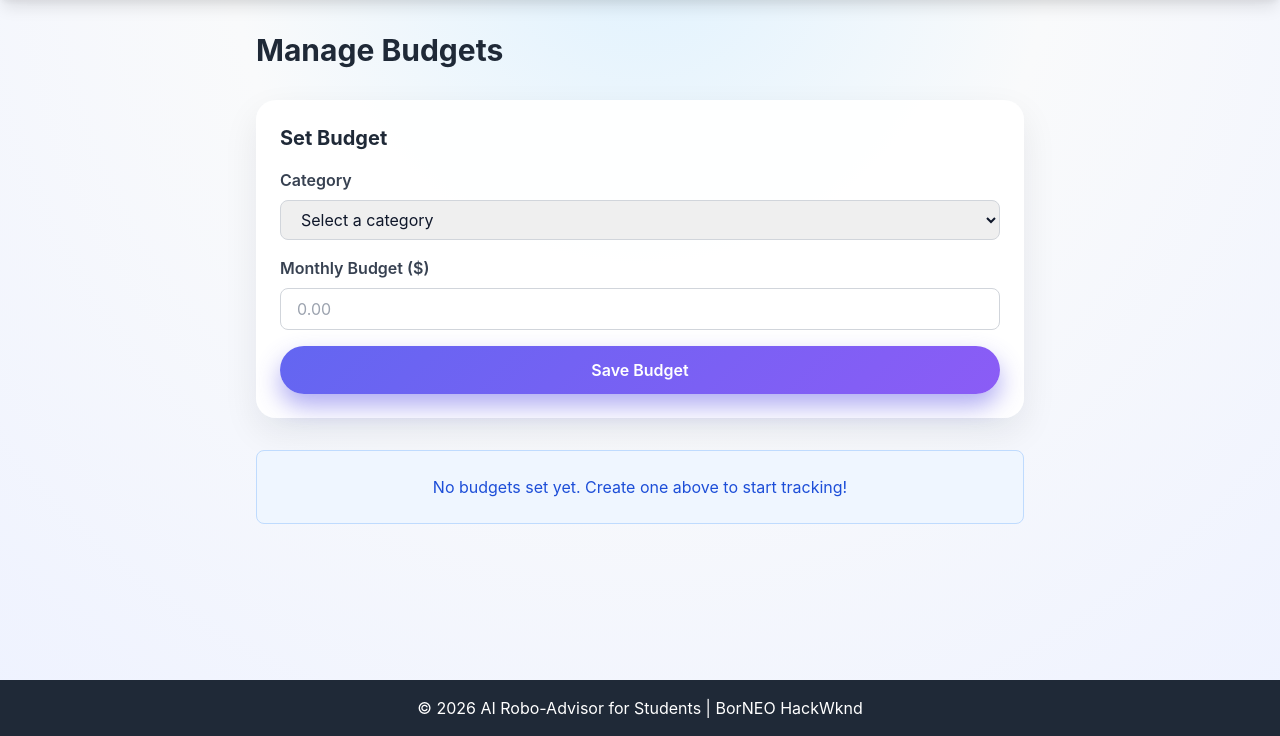
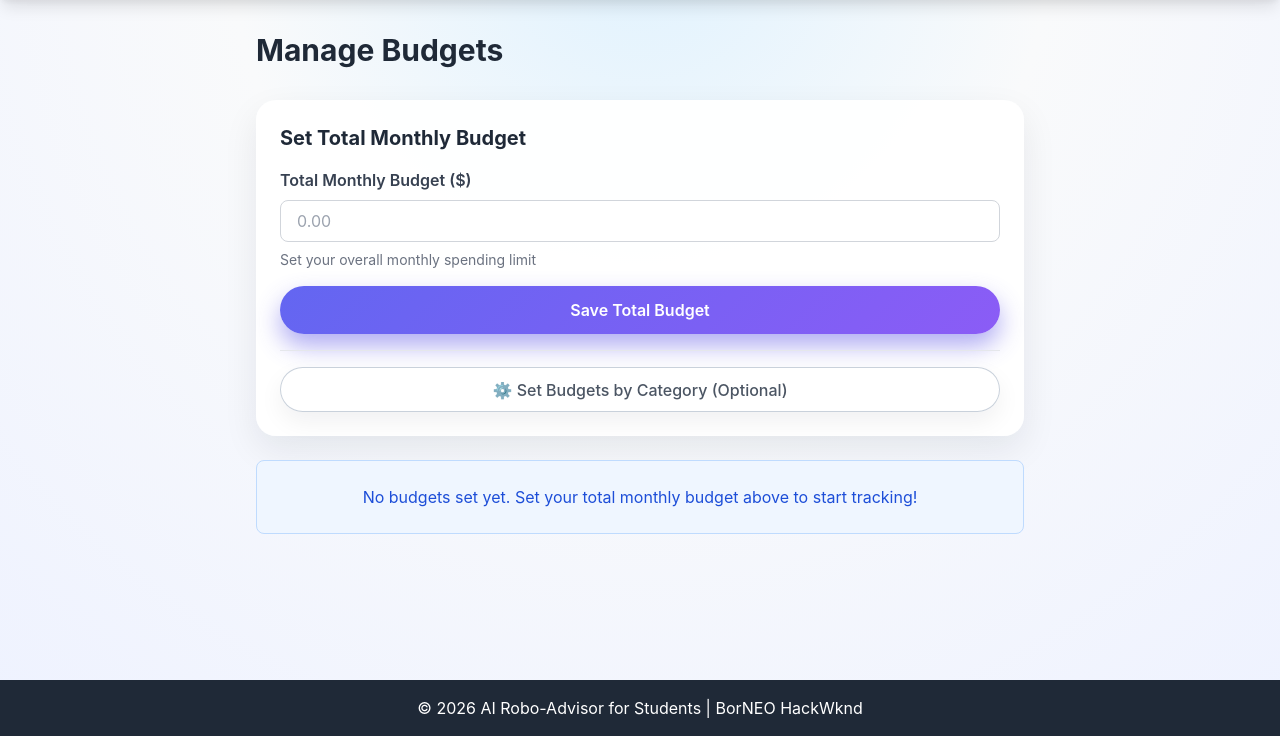
Before and after one commit to vincentlee001804/roboadvisor, a Flask app: template templates/budget.html in a window 1280 px wide. Shown: the part 64-800 px from the top of the page. Run offline with Flask 3, Linux system fonts and the light colour scheme; the template is opened without the code that fills it, so the values that code supplies are empty.

Commit message:
Implement total monthly budget feature with dashboard integration
- Add total budget support (default) with optional category budgets
- Update budget page to show total budget first, with toggle for category budgets
- Integrate total budget into AI advice generation
- Include total budget in BNPL analysis for personalized recommendations
- Update dashboard to show comprehensive budget card with spent/remaining info
- Combine expense and budget information into single dashboard card

```diff
--- a/app.py
+++ b/app.py
@@ -66,8 +66,9 @@ def index():
         elif hasattr(exp.get('date'), 'timestamp'):
             exp['date'] = datetime.fromtimestamp(exp['date'].timestamp())
 
-    # Get budgets
-    budgets = firebase.get_budgets(user['id'])
+    # Get total budget and category budgets
+    total_budget = firebase.get_total_budget(user['id'])
+    budgets = firebase.get_category_budgets(user['id'])
 
     # Add calculated fields to budgets for template
     for budget in budgets:
@@ -115,19 +116,34 @@ def index():
                         self.user_id = user_id
                     def get_spent(self, user_id):
                         return firebase.get_budget_spent(user_id, self.category)
+                    def get_remaining(self, user_id):
+                        spent = firebase.get_budget_spent(user_id, self.category)
+                        return self.amount - spent
                 budget_objects.append(BudgetObj(budget, user['id']))
 
-            recent_advice = ai_service.get_financial_advice(user['id'], expense_objects, budget_objects)
+            recent_advice = ai_service.get_financial_advice(user['id'], expense_objects, budget_objects, total_budget)
 
             # Cache the new advice
             if recent_advice:
                 firebase.cache_advice(user['id'], recent_advice, current_expense_count)
 
+    # Calculate budget metrics for dashboard display
+    total_spent = total_expenses  # Already calculated above
+    total_remaining = 0
+    total_percentage = 0
+    if total_budget and total_budget > 0:
+        total_remaining = total_budget - total_spent
+        total_percentage = (total_spent / total_budget * 100) if total_budget > 0 else 0
+
     return render_template('dashboard.html',
                          user=user,
                          expenses=expenses,
                          budgets=budgets,
+                         total_budget=total_budget,
                          total_expenses=total_expenses,
+                         total_spent=total_spent,
+                         total_remaining=total_remaining,
+                         total_percentage=total_percentage,
                          advice=recent_advice)
 
 @app.route('/upload', methods=['GET', 'POST'])
@@ -461,25 +477,42 @@ def budget():
         return redirect(url_for('setup'))
 
     if request.method == 'POST':
-        category = request.form.get('category')
+        budget_type = request.form.get('budget_type', 'category')
         amount = float(request.form.get('amount', 0))
 
-        # Update or create budget in Firestore
-        firebase.create_or_update_budget(user['id'], category, amount)
+        if budget_type == 'total':
+            # Set total budget
+            firebase.set_total_budget(user['id'], amount)
+            flash('Total budget updated successfully!', 'success')
+        else:
+            # Set category budget
+            category = request.form.get('category')
+            if category:
+                firebase.create_or_update_budget(user['id'], category, amount)
+                flash('Category budget updated successfully!', 'success')
+            else:
+                flash('Please select a category.', 'error')
 
-        flash('Budget updated successfully!', 'success')
         return redirect(url_for('budget'))
 
-    budgets = firebase.get_budgets(user['id'])
+    # Get total budget
+    total_budget = firebase.get_total_budget(user['id'])
 
-    # Add calculated fields to budgets for template compatibility
-    for budget in budgets:
+    # Get category budgets only (exclude total budget)
+    category_budgets = firebase.get_category_budgets(user['id'])
+
+    # Add calculated fields to category budgets for template compatibility
+    for budget in category_budgets:
         spent = firebase.get_budget_spent(user['id'], budget['category'])
         budget['spent'] = spent
         budget['remaining'] = budget['amount'] - spent
         budget['percentage'] = (spent / budget['amount'] * 100) if budget['amount'] > 0 else 0
 
-    return render_template('budget.html', budgets=budgets, user=user, firebase=firebase)
+    return render_template('budget.html',
+                         total_budget=total_budget,
+                         category_budgets=category_budgets,
+                         user=user,
+                         firebase=firebase)
 
 @app.route('/advice')
 def advice():
@@ -503,7 +536,8 @@ def regenerate_advice():
 
         # Get expenses and budgets
         expenses = firebase.get_expenses(user['id'], limit=10)
-        budgets = firebase.get_budgets(user['id'])
+        total_budget = firebase.get_total_budget(user['id'])
+        budgets = firebase.get_category_budgets(user['id'])
 
         # Create expense objects
         expense_objects = []
@@ -526,10 +560,13 @@ def regenerate_advice():
                     self.user_id = user_id
                 def get_spent(self, user_id):
                     return firebase.get_budget_spent(user_id, self.category)
+                def get_remaining(self, user_id):
+                    spent = firebase.get_budget_spent(user_id, self.category)
+                    return self.amount - spent
             budget_objects.append(BudgetObj(budget, user['id']))
 
         # Generate new advice
-        advice = ai_service.get_financial_advice(user['id'], expense_objects, budget_objects)
+        advice = ai_service.get_financial_advice(user['id'], expense_objects, budget_objects, total_budget)
 
         # Cache it
         current_expense_count = firebase.get_expense_count(user['id'])
@@ -589,7 +626,13 @@ def bnpl_check():
         # Debug: print received data
         print(f"Received BNPL offer: {bnpl_offer}")
 
-        analysis = ai_service.analyze_bnpl_offer(bnpl_offer)
+        # Get user's total budget for context
+        user = firebase.get_first_user()
+        total_budget = 0
+        if user:
+            total_budget = firebase.get_total_budget(user['id'])
+
+        analysis = ai_service.analyze_bnpl_offer(bnpl_offer, total_budget)
         return jsonify(analysis)
     except Exception as e:
         import traceback
--- a/templates/budget.html
+++ b/templates/budget.html
@@ -6,10 +6,48 @@
 <div class="max-w-3xl mx-auto">
     <h2 class="text-3xl font-bold text-gray-800 mb-8">Manage Budgets</h2>
 
-    <!-- Budget Form -->
-    <div class="soft-card p-6 mb-8">
-        <h3 class="text-xl font-bold text-gray-800 mb-4">Set Budget</h3>
-        <form method="POST" class="space-y-4">
+    <!-- Total Budget Form (Default) -->
+    <div class="soft-card p-6 mb-6" id="totalBudgetCard">
+        <h3 class="text-xl font-bold text-gray-800 mb-4">Set Total Monthly Budget</h3>
+        <form method="POST" id="totalBudgetForm" class="space-y-4">
+            <input type="hidden" name="budget_type" value="total">
+            <div>
+                <label class="block text-gray-700 font-semibold mb-2" for="totalAmount">Total Monthly Budget ($)</label>
+                <input type="number"
+                       name="amount"
+                       id="totalAmount"
+                       step="0.01"
+                       min="0"
+                       required
+                       value="{{ total_budget or '' }}"
+                       class="w-full border border-gray-300 rounded-lg px-4 py-2 focus:outline-none focus:border-purple-500"
+                       placeholder="0.00">
+                <p class="text-sm text-gray-500 mt-2">Set your overall monthly spending limit</p>
+            </div>
+            <button type="submit"
+                    class="w-full primary-btn text-center justify-center flex items-center">
+                Save Total Budget
+            </button>
+        </form>
+        <div class="mt-4 pt-4 border-t border-gray-200">
+            <button type="button" onclick="toggleCategoryBudgets()"
+                    class="secondary-btn w-full text-center justify-center flex items-center">
+                <span id="toggleBtnText">⚙️ Set Budgets by Category (Optional)</span>
+            </button>
+        </div>
+    </div>
+
+    <!-- Category Budgets Form (Hidden by default) -->
+    <div class="soft-card p-6 mb-8 hidden" id="categoryBudgetCard">
+        <div class="flex justify-between items-center mb-4">
+            <h3 class="text-xl font-bold text-gray-800">Set Budgets by Category</h3>
+            <button type="button" onclick="toggleCategoryBudgets()"
+                    class="text-gray-500 hover:text-gray-700 text-sm">
+                ← Back to Total Budget
+            </button>
+        </div>
+        <form method="POST" id="categoryBudgetForm" class="space-y-4">
+            <input type="hidden" name="budget_type" value="category">
             <div>
                 <label class="block text-gray-700 font-semibold mb-2" for="category">Category</label>
                 <select name="category" id="category" required
@@ -36,17 +74,47 @@
             </div>
             <button type="submit"
                     class="w-full primary-btn text-center justify-center flex items-center">
-                Save Budget
+                Save Category Budget
             </button>
         </form>
     </div>
 
-    <!-- Current Budgets -->
-    {% if budgets %}
+    <!-- Total Budget Display -->
+    {% if total_budget and total_budget > 0 %}
+    <div class="soft-card p-6 mb-6">
+        <h3 class="text-xl font-bold text-gray-800 mb-4">Total Monthly Budget</h3>
+        {% set total_spent = firebase.get_total_expenses(user.id) %}
+        {% set total_remaining = total_budget - total_spent %}
+        {% set total_percentage = (total_spent / total_budget * 100) if total_budget > 0 else 0 %}
+        <div class="space-y-4">
+            <div class="flex justify-between items-center">
+                <span class="text-gray-700 font-semibold">Total Spent</span>
+                <span class="text-gray-800 font-bold text-lg">${{ "%.2f"|format(total_spent) }} / ${{ "%.2f"|format(total_budget) }}</span>
+            </div>
+            <div class="w-full bg-gray-200 rounded-full h-4">
+                <div class="bg-{{ 'red' if total_percentage > 100 else 'green' if total_percentage < 50 else 'yellow' }}-500 h-4 rounded-full transition-all"
+                     style="width: {{ [total_percentage, 100]|min }}%"></div>
+            </div>
+            <div class="flex justify-between text-sm">
+                <span class="text-gray-600">{{ "%.1f"|format(total_percentage) }}% used</span>
+                <span class="font-semibold {{ 'text-red-600' if total_remaining < 0 else 'text-green-600' }}">
+                    {% if total_remaining < 0 %}
+                        Over by ${{ "%.2f"|format(-total_remaining) }}
+                    {% else %}
+                        ${{ "%.2f"|format(total_remaining) }} remaining
+                    {% endif %}
+                </span>
+            </div>
+        </div>
+    </div>
+    {% endif %}
+
+    <!-- Current Category Budgets -->
+    {% if category_budgets %}
     <div class="soft-card p-6">
-        <h3 class="text-xl font-bold text-gray-800 mb-4">Current Budgets</h3>
+        <h3 class="text-xl font-bold text-gray-800 mb-4">Category Budgets</h3>
         <div class="space-y-6">
-            {% for budget in budgets %}
+            {% for budget in category_budgets %}
             {% set spent = budget.spent %}
             {% set remaining = budget.remaining %}
             {% set percentage = budget.percentage %}
@@ -73,10 +141,28 @@
             {% endfor %}
         </div>
     </div>
-    {% else %}
+    {% elif not total_budget or total_budget == 0 %}
     <div class="bg-blue-50 border border-blue-200 rounded-lg p-6 text-center">
-        <p class="text-blue-700">No budgets set yet. Create one above to start tracking!</p>
+        <p class="text-blue-700">No budgets set yet. Set your total monthly budget above to start tracking!</p>
     </div>
     {% endif %}
 </div>
+
+<script>
+function toggleCategoryBudgets() {
+    const totalCard = document.getElementById('totalBudgetCard');
+    const categoryCard = document.getElementById('categoryBudgetCard');
+    const toggleBtn = document.getElementById('toggleBtnText');
+
+    if (categoryCard.classList.contains('hidden')) {
+        totalCard.classList.add('hidden');
+        categoryCard.classList.remove('hidden');
+        toggleBtn.textContent = '← Back to Total Budget';
+    } else {
+        totalCard.classList.remove('hidden');
+        categoryCard.classList.add('hidden');
+        toggleBtn.textContent = '⚙️ Set Budgets by Category (Optional)';
+    }
+}
+</script>
 {% endblock %}
```
Also changed, not shown: services/ai_service.py (+35 -8 lines), services/firebase_service.py (+45 -0 lines), templates/dashboard.html (+33 -11 lines).
